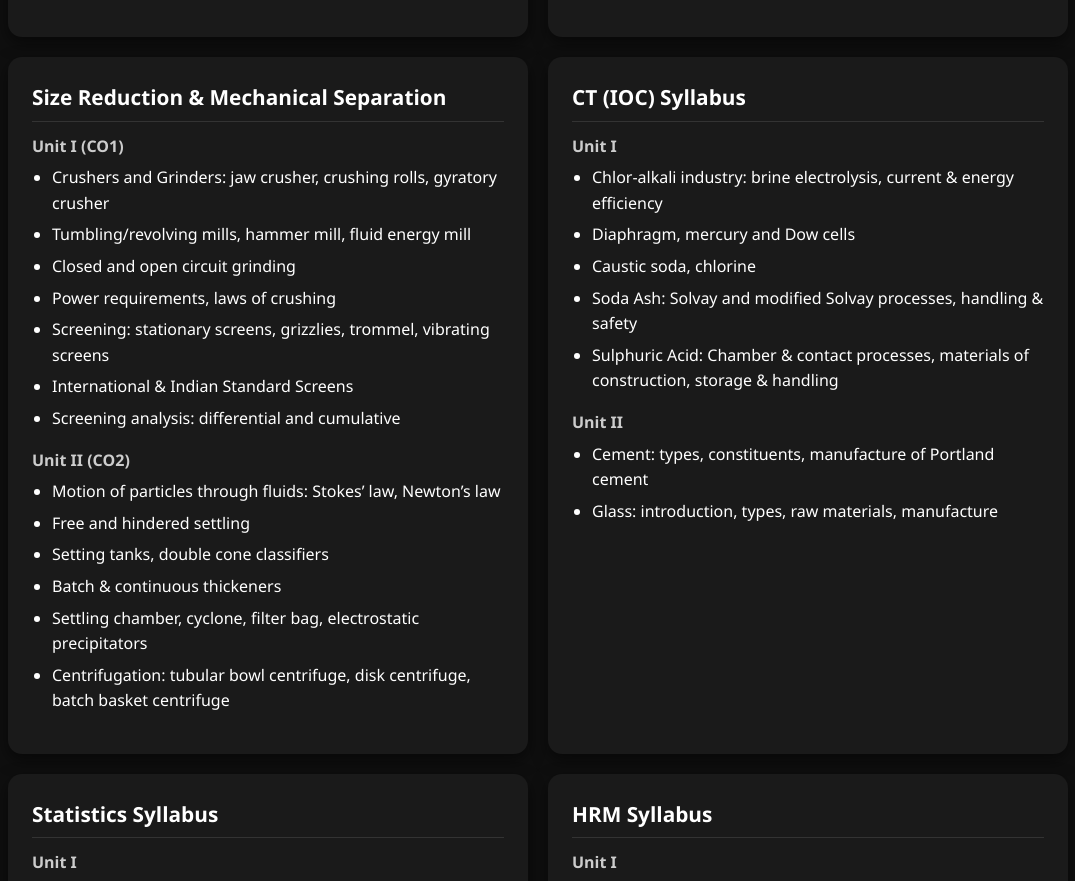
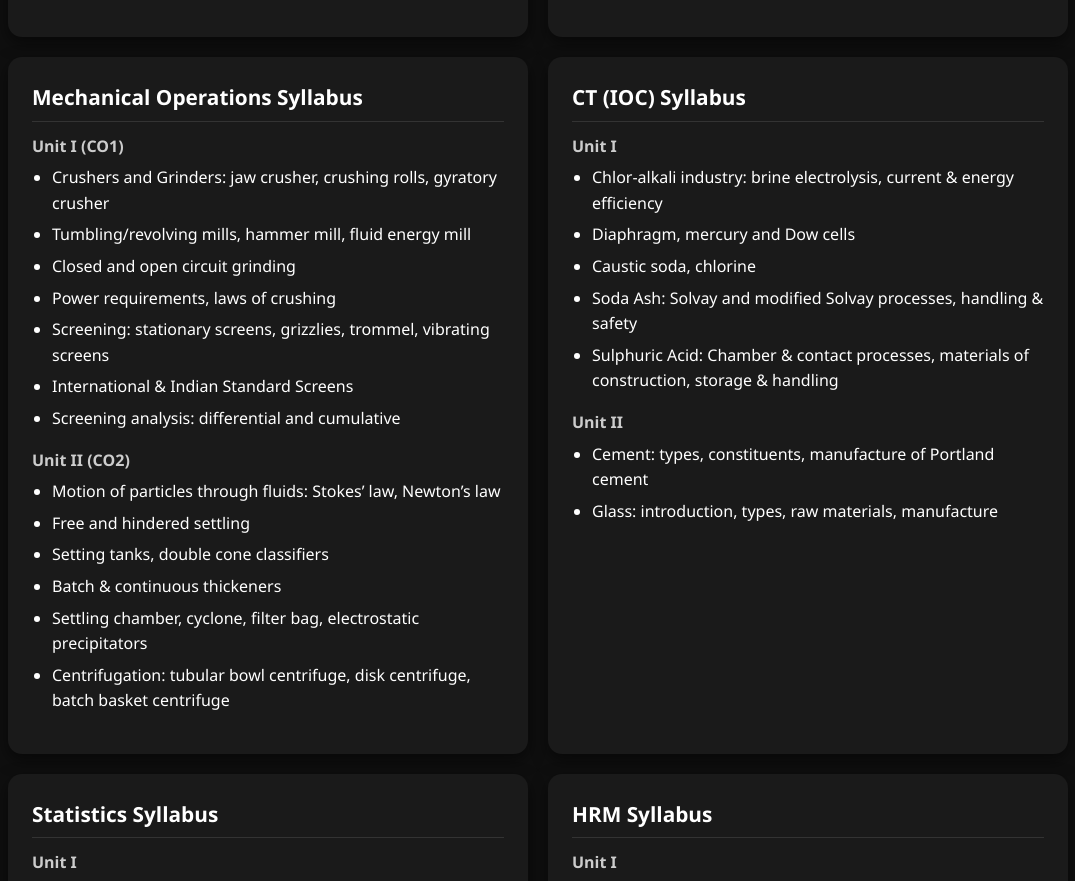
Before and after one commit to may768/MST1syllabus.github.io, a plain HTML site: page index.html in a window 1280 px wide. Shown: the part 866-1747 px from the top of the page, without its empty margins (102-1177 px from the left). Drawn offline with Linux system fonts and the light colour scheme.

Commit message:
Update index.html

```diff
--- a/index.html
+++ b/index.html
@@ -72,7 +72,7 @@
     </section>
 
     <section class="card">
-      <h2>Size Reduction & Mechanical Separation</h2>
+      <h2>Mechanical Operations Syllabus</h2>
       <div class="unit">
         <h3>Unit I (CO1)</h3>
         <ul>
```
